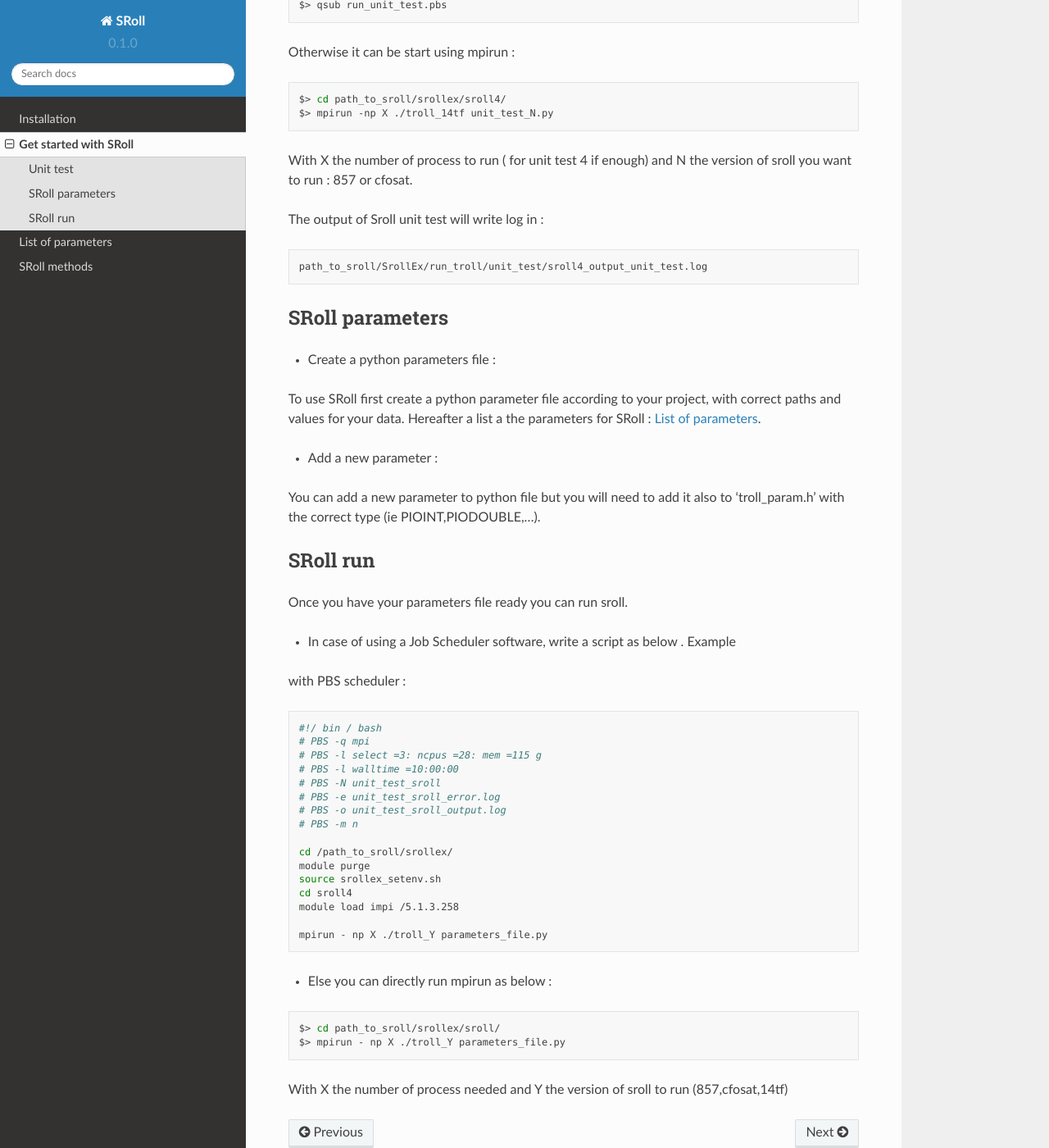
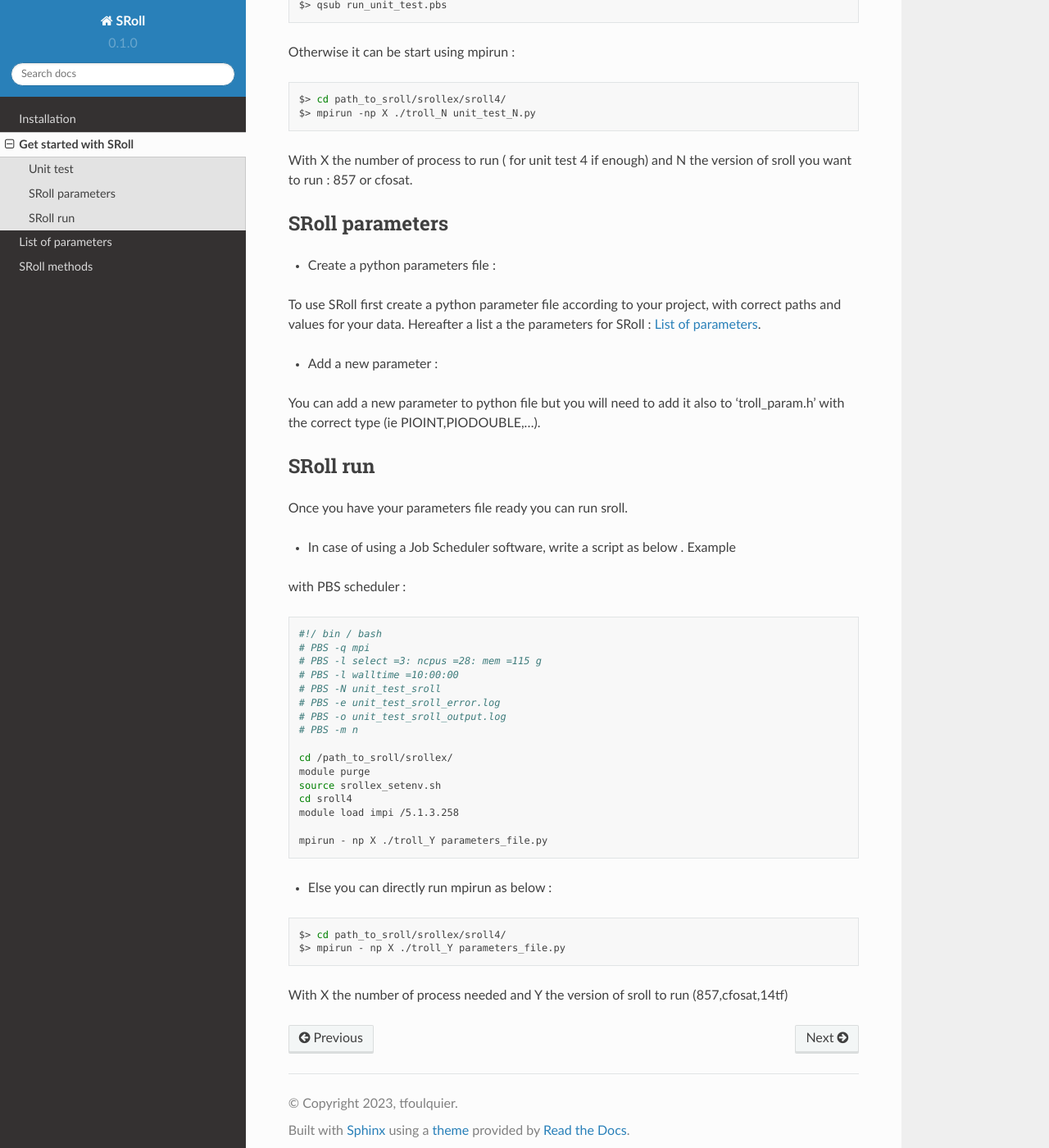
Before and after one commit to jmdelouis/SRoll, a Sphinx documentation site: the page built from readthedocs/docs/source/get_started.rst, in a window 1280 px wide and 1400 px high, scrolled down 360 px. Shown: the whole window at 82% size. Built offline with Sphinx 7.4.7 and the Read the Docs theme 2.0.0, drawn with Linux system fonts in a browser that asks for light colours.

Commit message:
Update get_started.rst

```diff
--- a/readthedocs/docs/source/get_started.rst
+++ b/readthedocs/docs/source/get_started.rst
@@ -20,16 +20,10 @@ Otherwise it can be start using mpirun :
 .. code-block:: bash
 
     $> cd path_to_sroll/srollex/sroll4/
-    $> mpirun -np X ./troll_14tf unit_test_N.py
+    $> mpirun -np X ./troll_N unit_test_N.py
 
 With X the number of process to run ( for unit test 4 if enough) and N the version of sroll you want to run : 857 or cfosat.
 
-
-The output of Sroll unit test will write log in :
-
-.. code-block:: bash
-
-     path_to_sroll/SrollEx/run_troll/unit_test/sroll4_output_unit_test.log
 
 
 SRoll parameters
@@ -79,7 +73,7 @@ with PBS scheduler :
 
 .. code-block:: bash
 
-    $> cd path_to_sroll/srollex/sroll/
+    $> cd path_to_sroll/srollex/sroll4/
     $> mpirun - np X ./troll_Y parameters_file.py
 
 With X the number of process needed and Y the version of sroll to run (857,cfosat,14tf)
```
